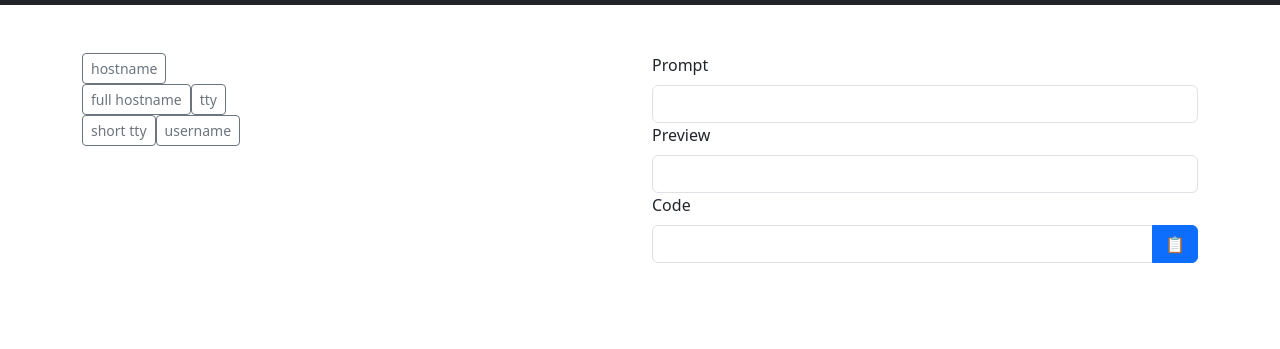
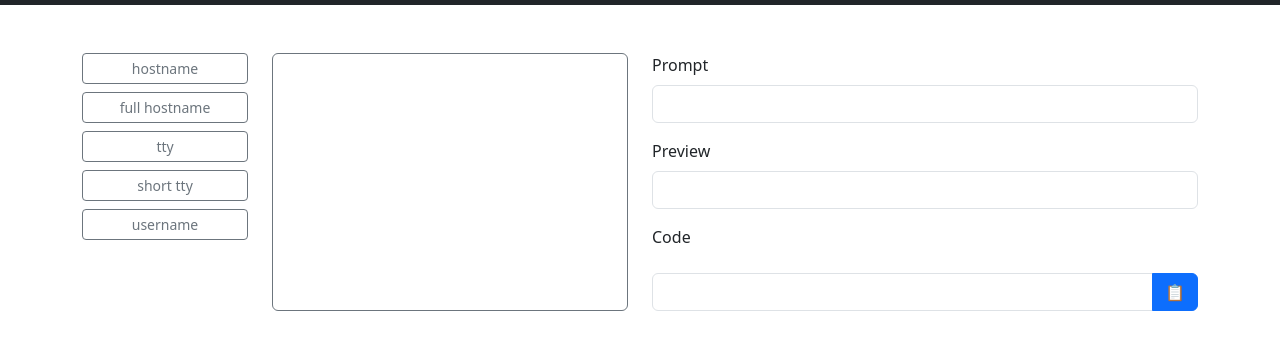
Before and after one commit to Elliott-Liu/zsh-prompt-generator, a plain HTML site: page index.html in a window 1280 px wide. Shown: the part 51-400 px from the top of the page. Drawn offline with nearby package versions, Linux system fonts and the light colour scheme.

Commit message:
Adjust Bootstrap layout

```diff
--- a/index.html
+++ b/index.html
@@ -38,16 +38,16 @@
 		</nav>
 		<main>
 			<div class="container pt-5">
-				<div class="row row-cols-3">
-					<div class="col col-2">
-						<div id="items"></div>
+				<div class="row row-cols-auto">
+					<div class="col-4 col-md-2">
+						<div id="items" class="d-flex flex-wrap flex-md-column gap-2"></div>
 					</div>
-					<div class="col col-4">
-						<div>
+					<div class="col-8 col-md-4">
+						<div class="border rounded border-secondary h-100 p-3">
 							<span id="description"></span>
 						</div>
 					</div>
-					<div class="col col-6">
+					<div class="col-12 col-md-6 d-flex flex-column gap-3 pt-4 pt-md-0">
 						<div>
 							<label for="prompt" class="form-label">Prompt</label>
 							<input id="prompt" type="text" class="form-control" readonly />
```
